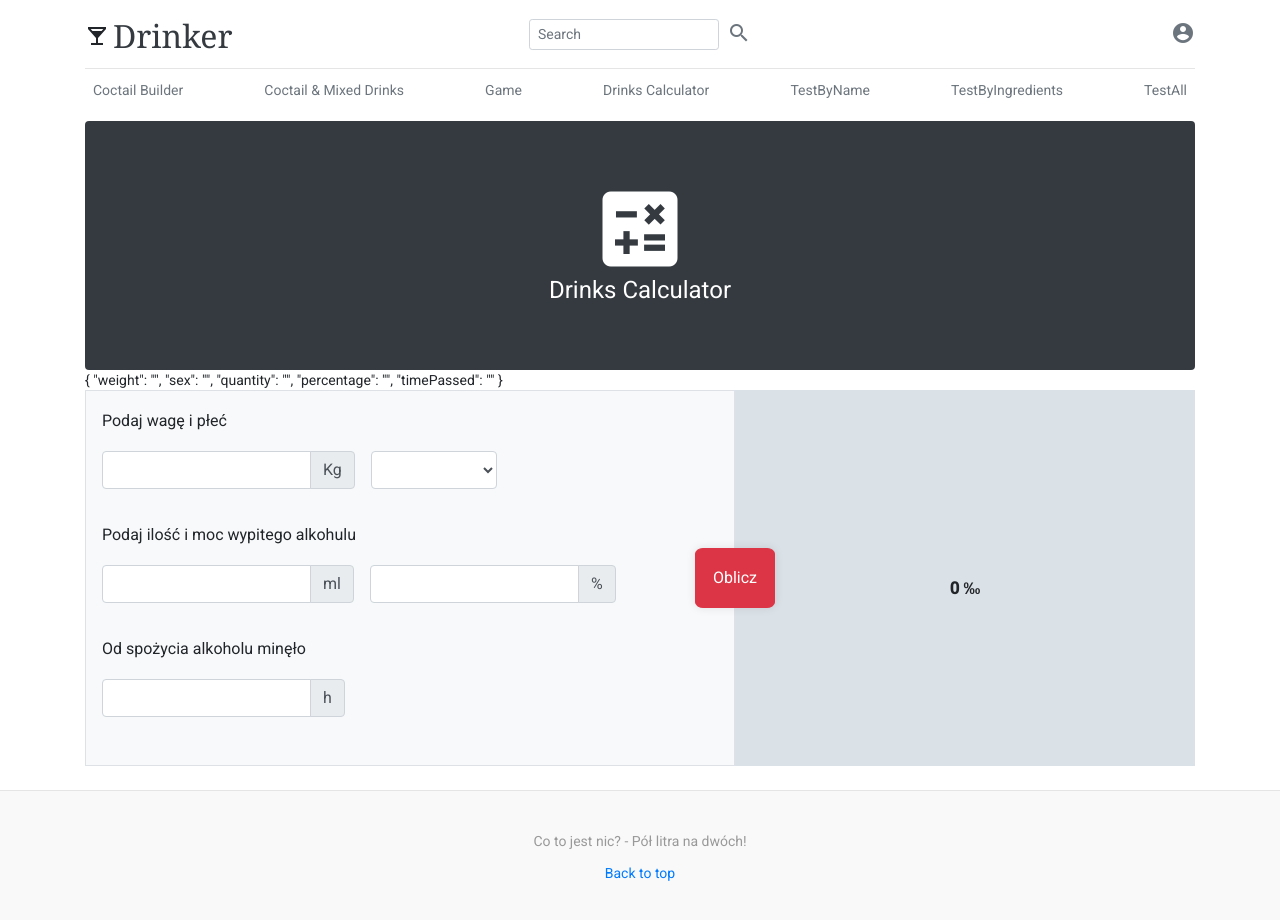
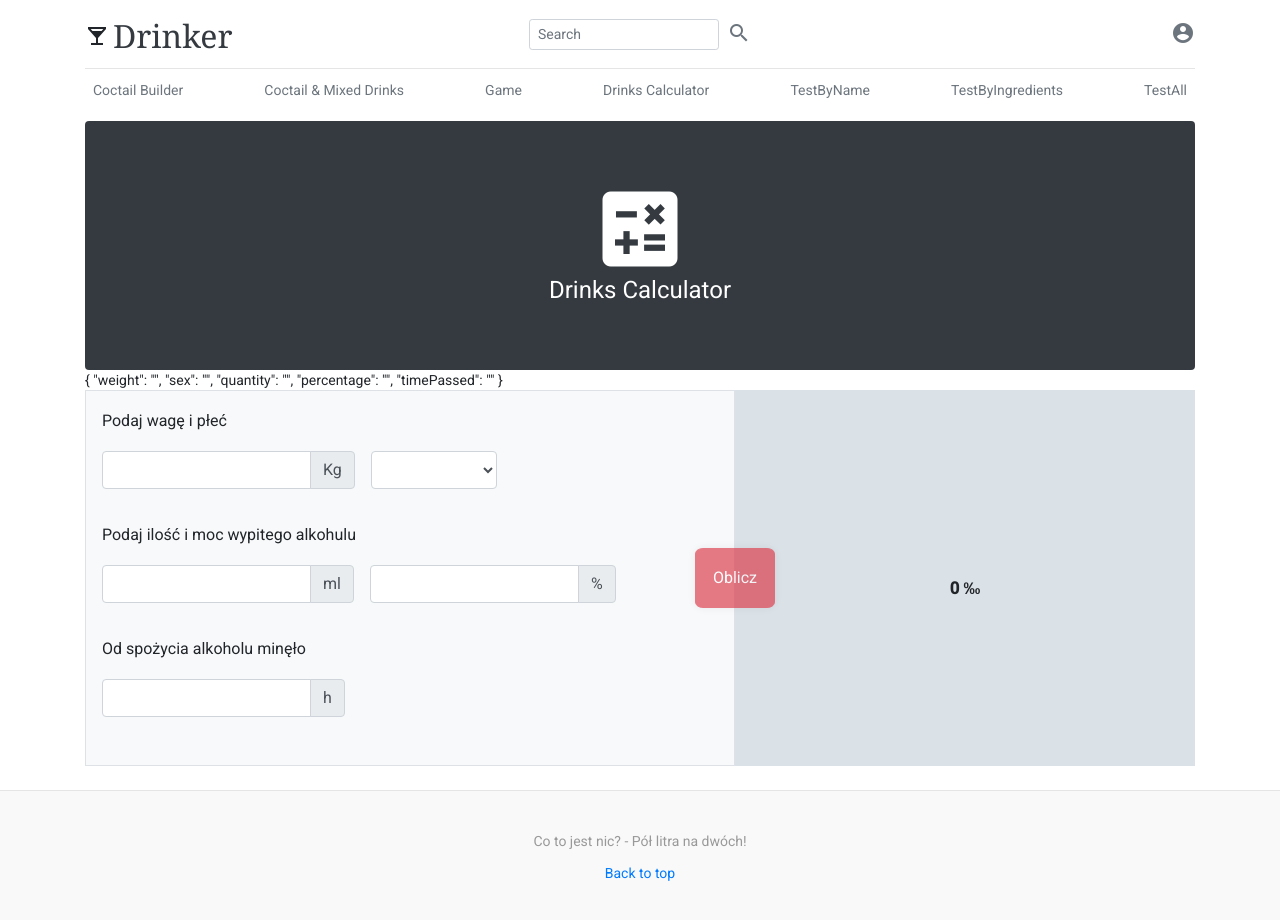
Before and after one commit to gwalus/Drinker, an Angular app in the folder drinkerClient/: page /calculator in a window 1280 px wide. Shown: the top 920 px of the page. Built offline with nearby package versions, Linux system fonts and the light colour scheme.

Commit message:
add button validation

```diff
--- a/drinkerClient/src/app/content/calculator/calculator.component.html
+++ b/drinkerClient/src/app/content/calculator/calculator.component.html
@@ -83,7 +83,7 @@
     <div class="col-sm-5 col-3 pl-0 text-center">
       <div class="result-calculate text-center ">
         <span class="text-result-calculate">0 ‰</span>
-        <button class="btn btn-danger btn-result-calculate" type="button">Oblicz</button>
+        <button [disabled]="calcForm.form.invalid" class="btn btn-danger btn-result-calculate" type="submit">Oblicz</button>
       </div>
     </div>
 
```
